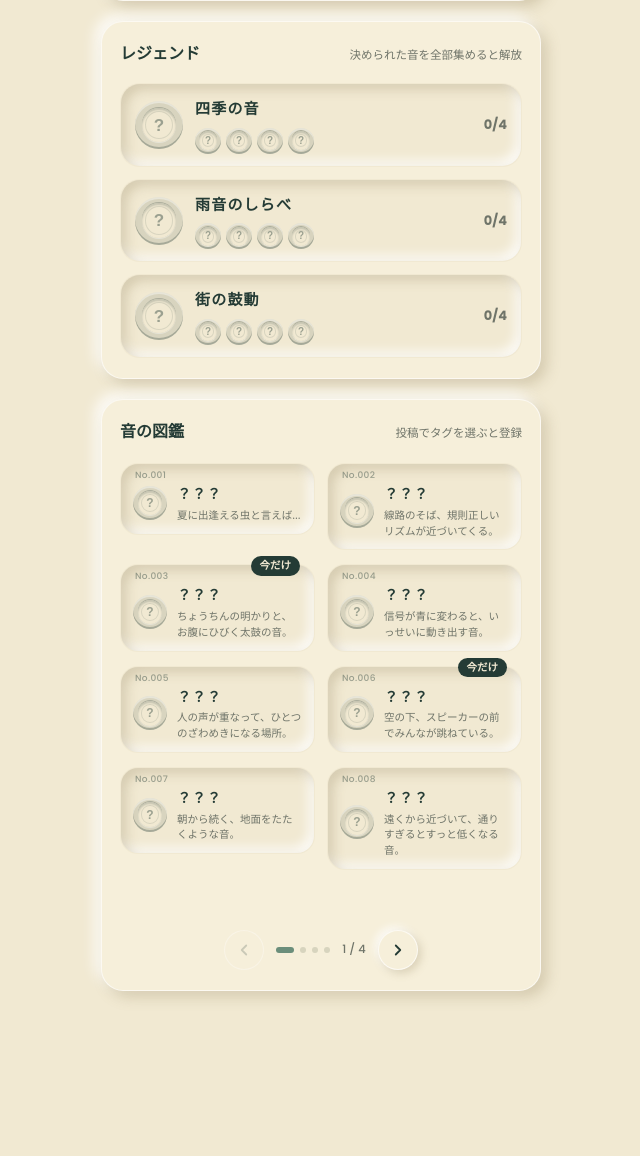
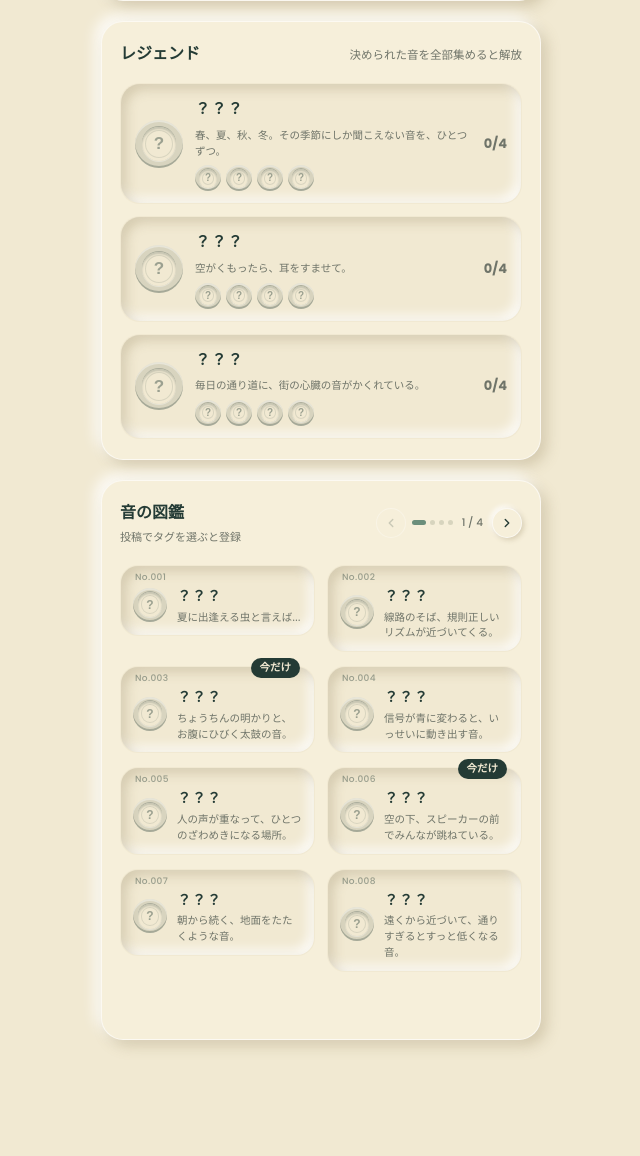
Before and after one commit to jphacks/os_2602, a Django app: page /mypage/ in a window 1280 px wide. Shown: the part 805-1961 px from the top of the page, without its empty margins (319-959 px from the left). Before the commit the page ends 1805 px from the top, so only its background shows below. Run offline with Django 5.2, Linux system fonts and the light colour scheme; data comes from the database, SQL or seed files in the repository; data that the repository does not hold is empty; some web fonts are replaced.

Commit message:
マイページ上のレジェンドバッジの名前をゲットするまで隠す&音図鑑のページめくりを上の方に！

```diff
--- a/main/views.py
+++ b/main/views.py
@@ -229,11 +229,14 @@ def mypage(request):
         have = sum(r["got"] for r in reqs)
         unlocked = have == len(reqs)
         key = f"l-{legend['key']}"
-        medal = {"name": legend["name"], "icon": legend["icon"], "color": "legend"}
+        # 名前は解放するまで隠す（ヒントと必要な音を手がかりに集める）。ページのソースにも出さない
+        name = legend["name"] if unlocked else "？？？"
+        medal = {"name": name, "icon": legend["icon"] if unlocked else "?", "color": "legend"}
         legend_cards.append(
             {
                 "key": key,
-                "name": legend["name"],
+                "name": name,
+                "hint": legend["hint"],
                 "icon": legend["icon"],
                 "unlocked": unlocked,
                 "have": have,
@@ -244,7 +247,7 @@ def mypage(request):
         zukan_data[key] = {
             "kind": "legend",
             "tag": medal,
-            "title": legend["name"],
+            "title": name,
             "chips": ["レジェンド"],
             "count": 1 if unlocked else 0,
             "have": have,
--- a/static/css/mypage.css
+++ b/static/css/mypage.css
@@ -510,6 +510,12 @@
   font-weight: 700;
   letter-spacing: 0.08em;
 }
+/* まだ解放していないときのヒント（名前のかわりの手がかり） */
+.legend__hint {
+  color: var(--d-muted);
+  font-size: 10.5px;
+  line-height: 1.5;
+}
 .legend__reqs {
   display: flex;
   flex-wrap: wrap;
@@ -555,29 +561,37 @@
   scroll-snap-stop: always; /* 勢いよくスワイプしても1ページずつ止まる */
 }
 
+/* 見出しの右に置く、小さなページめくり（‹ 点 1/4 ›） */
+.zukan-head {
+  align-items: center;
+}
+.zukan-head__note {
+  margin: 2px 0 0;
+  color: var(--d-muted);
+  font-size: 11px;
+}
 .zukan-pager {
   display: flex;
+  flex: none;
   align-items: center;
-  justify-content: center;
-  gap: 12px;
-  margin-top: 12px;
+  gap: 6px;
 }
 .zukan-pager__btn {
   display: grid;
   place-items: center;
-  width: 40px;
-  height: 40px;
+  width: 30px;
+  height: 30px;
   padding: 0;
   border: 1px solid var(--d-edge);
   border-radius: 50%;
   background: var(--d-surface);
-  box-shadow: 3px 3px 8px var(--d-shadow-dark), -3px -3px 8px var(--d-shadow-light);
+  box-shadow: 2px 2px 5px var(--d-shadow-dark), -2px -2px 5px var(--d-shadow-light);
   color: var(--d-text);
   cursor: pointer;
 }
 .zukan-pager__btn svg {
-  width: 18px;
-  height: 18px;
+  width: 14px;
+  height: 14px;
 }
 .zukan-pager__btn:disabled {
   box-shadow: none;
@@ -587,11 +601,11 @@
 }
 .zukan-pager__dots {
   display: flex;
-  gap: 6px;
+  gap: 4px;
 }
 .zukan-pager__dot {
-  width: 6px;
-  height: 6px;
+  width: 5px;
+  height: 5px;
   border-radius: 999px;
   background: var(--d-track);
   transition:
@@ -599,12 +613,14 @@
     background 0.25s ease;
 }
 .zukan-pager__dot.is-current {
-  width: 18px;
+  width: 14px;
   background: var(--d-accent);
 }
 .zukan-pager__no {
+  min-width: 2.6em;
   color: var(--d-muted);
-  font-size: 11.5px;
+  font-size: 10.5px;
+  text-align: center;
 }
 
 /* レジェンドのシートの「必要な音」（押せない） */
--- a/templates/mypage.html
+++ b/templates/mypage.html
@@ -112,7 +112,9 @@
           <span class="medal medal--tag m-lock medal--list" role="img" aria-label="まだ解放していないレジェンド">?</span>
           {% endif %}
           <span class="legend__body">
+            {# 名前は解放するまで「？？？」。まだのときは、かわりにヒントを小さく出す #}
             <span class="legend__name">{{ card.name }}</span>
+            {% if not card.unlocked %}<span class="legend__hint">{{ card.hint }}</span>{% endif %}
             {# 必要なタグ。集めたものは色つき、まだのものは「?」 #}
             <span class="legend__reqs" aria-label="{{ card.need }}個中{{ card.have }}個集めた">
               {% for req in card.reqs %}
@@ -134,9 +136,26 @@
 
   {# ===== 音の図鑑（8個ずつのページ。横にスワイプか ‹ › でめくる。mypage.js） ===== #}
   <section class="d-card mypage-section">
-    <div class="mypage-section__head">
-      <h2 class="mypage-section__title">音の図鑑</h2>
-      <span class="mypage-section__note">投稿でタグを選ぶと登録</span>
+    {# 見出しの右に、ページめくり（‹ 点 1/4 ›）。説明は見出しの下に小さく #}
+    <div class="mypage-section__head zukan-head">
+      <div>
+        <h2 class="mypage-section__title">音の図鑑</h2>
+        <p class="zukan-head__note">投稿でタグを選ぶと登録</p>
+      </div>
+      {% if tag_pages|length > 1 %}
+      <div class="zukan-pager">
+        <button id="zukan-prev" class="zukan-pager__btn" type="button" aria-label="前のページ" disabled>
+          <svg viewBox="0 0 24 24" fill="none" stroke="currentColor" stroke-width="2.4" stroke-linecap="round" stroke-linejoin="round" aria-hidden="true"><path d="m15 6-6 6 6 6" /></svg>
+        </button>
+        <span class="zukan-pager__dots" aria-hidden="true">
+          {% for page in tag_pages %}<span class="zukan-pager__dot{% if forloop.first %} is-current{% endif %}"></span>{% endfor %}
+        </span>
+        <span id="zukan-page-no" class="zukan-pager__no num" aria-live="polite">1 / {{ tag_pages|length }}</span>
+        <button id="zukan-next" class="zukan-pager__btn" type="button" aria-label="次のページ">
+          <svg viewBox="0 0 24 24" fill="none" stroke="currentColor" stroke-width="2.4" stroke-linecap="round" stroke-linejoin="round" aria-hidden="true"><path d="m9 6 6 6-6 6" /></svg>
+        </button>
+      </div>
+      {% endif %}
     </div>
     {% if tag_pages %}
     <div id="zukan-pages" class="zukan-pages" tabindex="0" aria-label="音の図鑑のページ。左右にスワイプでめくる">
@@ -169,20 +188,6 @@
       </ul>
       {% endfor %}
     </div>
-    {% if tag_pages|length > 1 %}
-    <div class="zukan-pager">
-      <button id="zukan-prev" class="zukan-pager__btn" type="button" aria-label="前のページ" disabled>
-        <svg viewBox="0 0 24 24" fill="none" stroke="currentColor" stroke-width="2.4" stroke-linecap="round" stroke-linejoin="round" aria-hidden="true"><path d="m15 6-6 6 6 6" /></svg>
-      </button>
-      <span class="zukan-pager__dots" aria-hidden="true">
-        {% for page in tag_pages %}<span class="zukan-pager__dot{% if forloop.first %} is-current{% endif %}"></span>{% endfor %}
-      </span>
-      <span id="zukan-page-no" class="zukan-pager__no num" aria-live="polite">1 / {{ tag_pages|length }}</span>
-      <button id="zukan-next" class="zukan-pager__btn" type="button" aria-label="次のページ">
-        <svg viewBox="0 0 24 24" fill="none" stroke="currentColor" stroke-width="2.4" stroke-linecap="round" stroke-linejoin="round" aria-hidden="true"><path d="m9 6 6 6-6 6" /></svg>
-      </button>
-    </div>
-    {% endif %}
     {% else %}
     <p class="mypage-empty">タグはまだ登録されていません</p>
     {% endif %}
```
